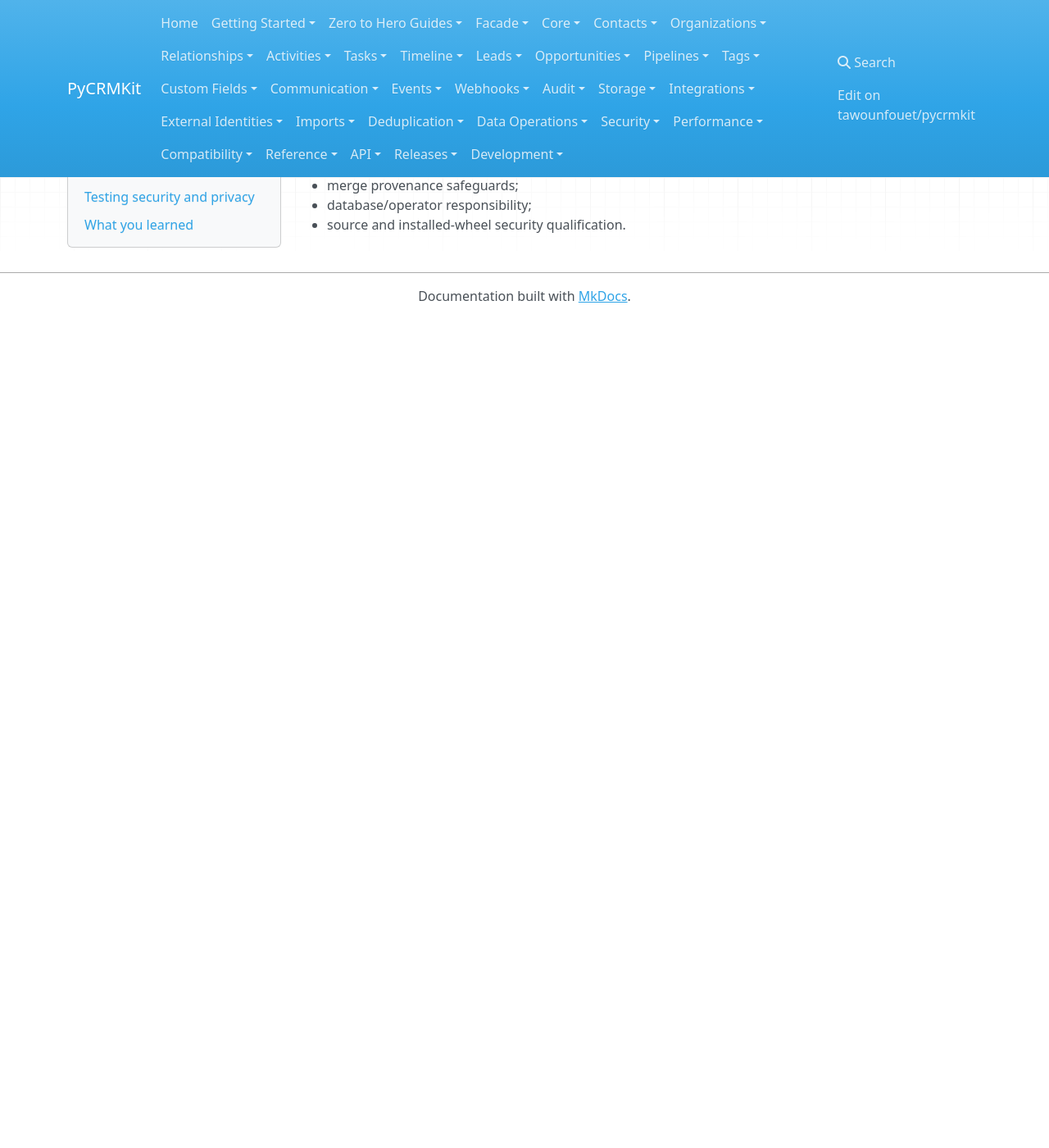
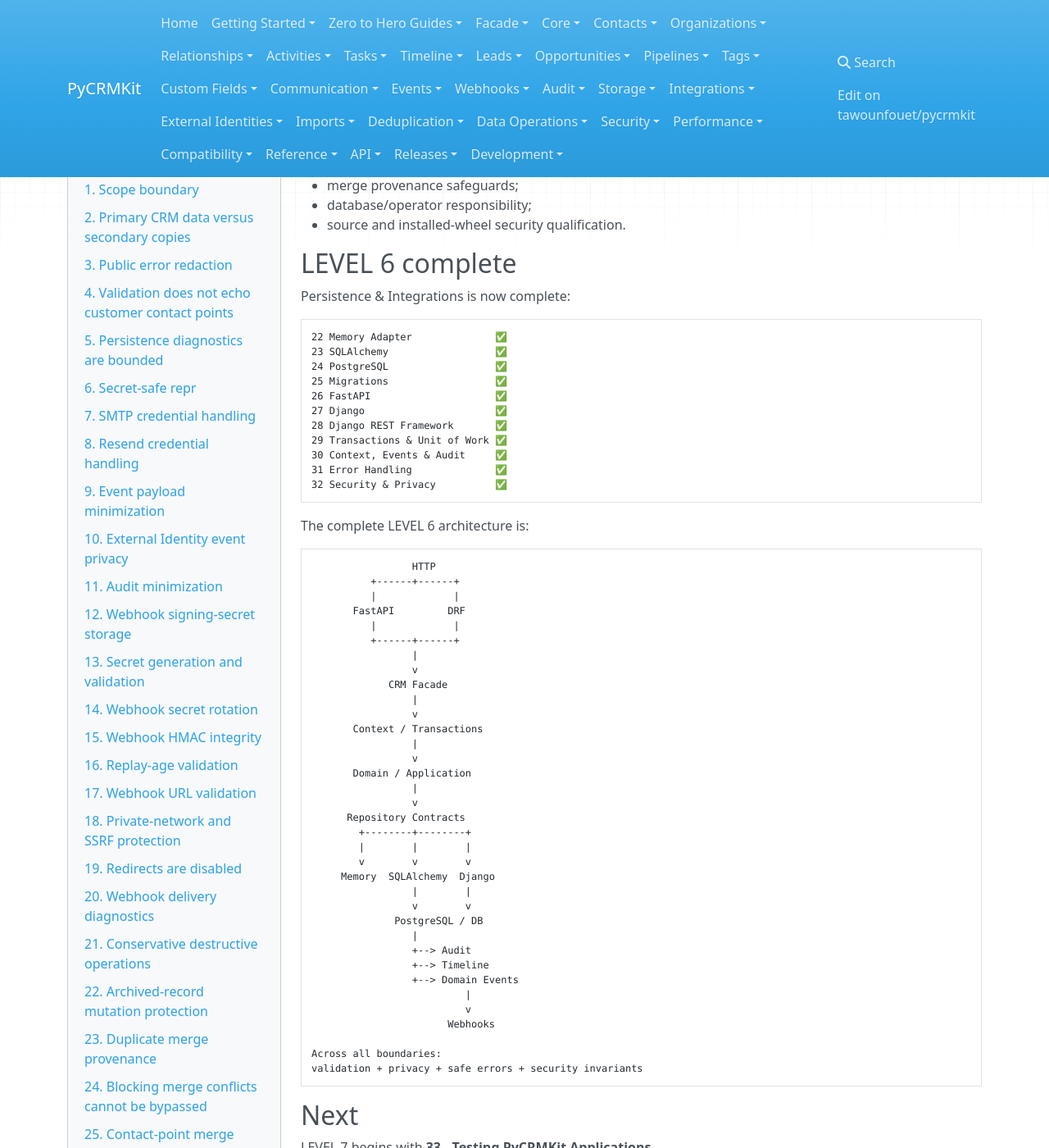
Before and after one commit to tawounfouet/pycrmkit, an MkDocs documentation site: the page built from docs/guides/32_security_and_privacy.md, in a window 1280 px wide and 1400 px high, scrolled down 14968 px. Shown: the whole window at 82% size. Built offline with MkDocs 1.6.1, drawn with Linux system fonts in a browser that asks for light colours; nearby versions of some CDN libraries; before the commit the page ends 15357 px from its top, so only the background shows below that; some of the changed text lies outside the part shown.

Commit message:
docs: close Level 6 and point to application testing

```diff
--- a/docs/guides/32_security_and_privacy.md
+++ b/docs/guides/32_security_and_privacy.md
@@ -742,3 +742,88 @@ You can now explain:
 - merge provenance safeguards;
 - database/operator responsibility;
 - source and installed-wheel security qualification.
+
+
+## LEVEL 6 complete
+
+Persistence & Integrations is now complete:
+
+~~~text
+22 Memory Adapter              ✅
+23 SQLAlchemy                  ✅
+24 PostgreSQL                  ✅
+25 Migrations                  ✅
+26 FastAPI                     ✅
+27 Django                      ✅
+28 Django REST Framework       ✅
+29 Transactions & Unit of Work ✅
+30 Context, Events & Audit     ✅
+31 Error Handling              ✅
+32 Security & Privacy          ✅
+~~~
+
+The complete LEVEL 6 architecture is:
+
+~~~text
+                 HTTP
+          +------+------+
+          |             |
+       FastAPI         DRF
+          |             |
+          +------+------+
+                 |
+                 v
+             CRM Facade
+                 |
+                 v
+       Context / Transactions
+                 |
+                 v
+       Domain / Application
+                 |
+                 v
+      Repository Contracts
+        +--------+--------+
+        |        |        |
+        v        v        v
+     Memory  SQLAlchemy  Django
+                 |        |
+                 v        v
+              PostgreSQL / DB
+                 |
+                 +--> Audit
+                 +--> Timeline
+                 +--> Domain Events
+                          |
+                          v
+                       Webhooks
+
+Across all boundaries:
+validation + privacy + safe errors + security invariants
+~~~
+
+## Next
+
+LEVEL 7 begins with **33 - Testing PyCRMKit Applications**.
+
+The focus moves from framework mechanics to production-application qualification:
+
+~~~text
+PyCRMKit application
+      |
+      +--> domain tests
+      +--> facade tests
+      +--> adapter contract tests
+      +--> HTTP integration tests
+      +--> PostgreSQL E2E
+      +--> migration tests
+      +--> security regression
+      +--> installed-artifact tests
+      |
+      v
+production confidence
+~~~
+
+The next learning question is:
+
+> How should an application built on PyCRMKit structure its test pyramid so it can use Memory for fast business tests while still qualifying persistence, HTTP adapters, migrations, security boundaries and real PostgreSQL behavior before production?
```
